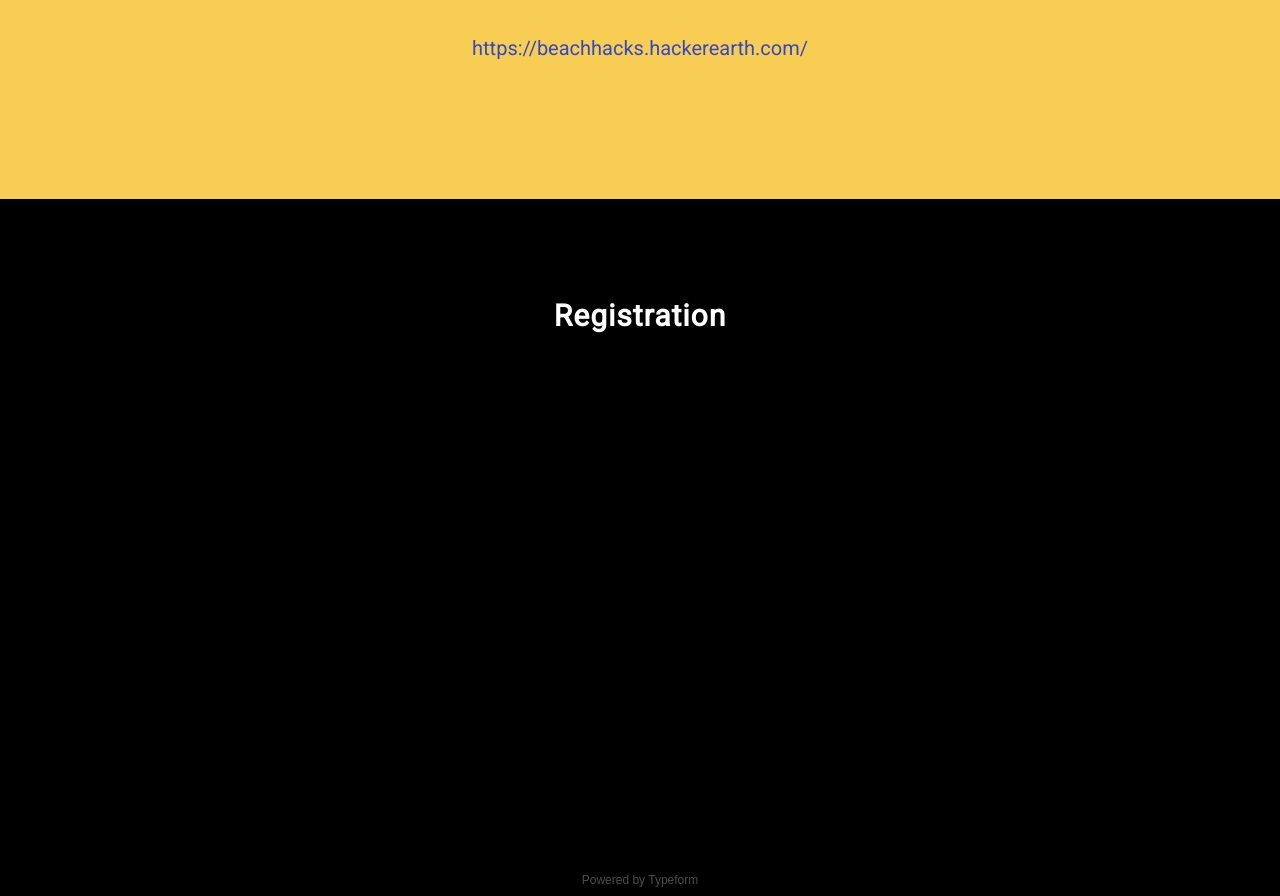
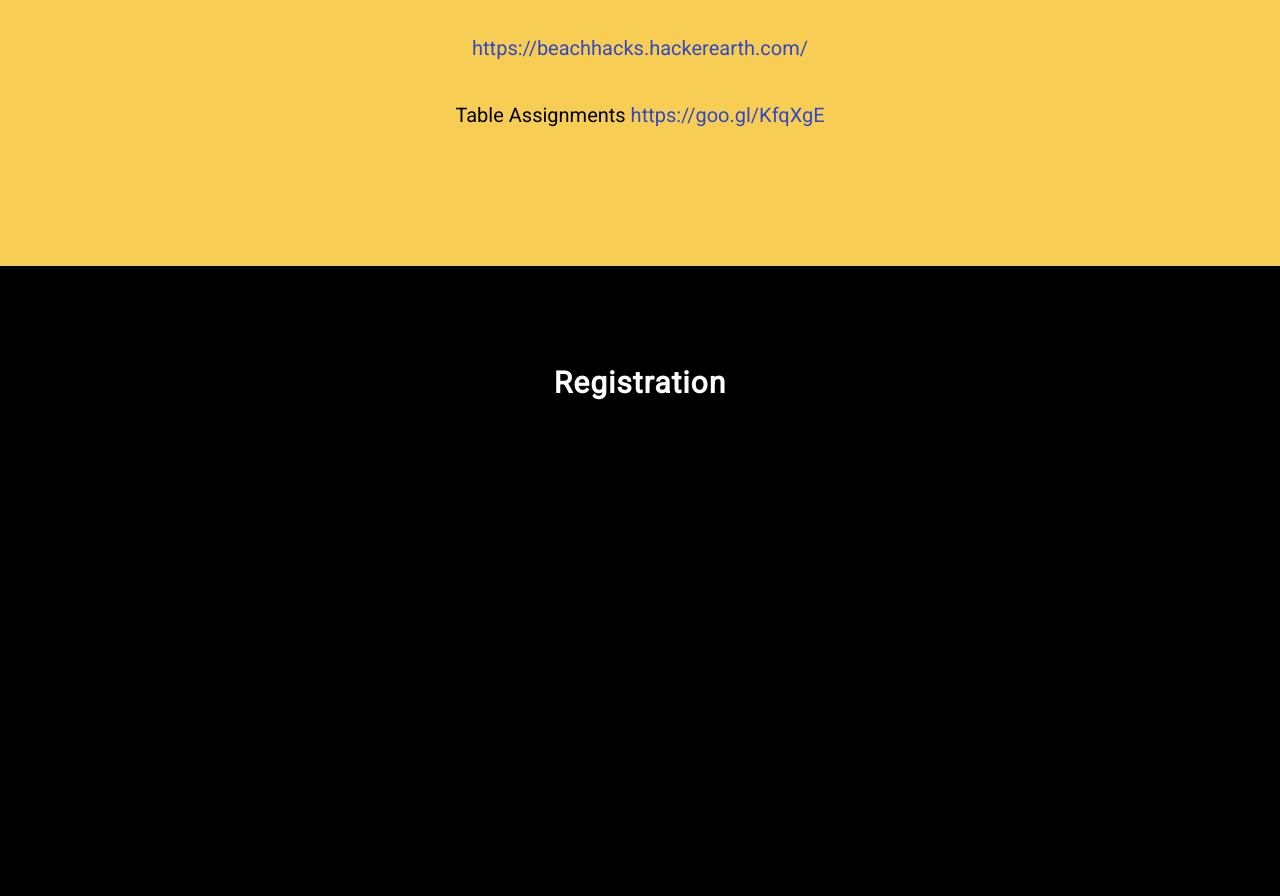
Before and after one commit to BeachHacks/BeachHacks-2018, a plain HTML site: page index.html in a window 1280 px wide. Shown: the part 4827-5723 px from the top of the page. Drawn offline with Linux system fonts and the light colour scheme; a script that the page names is missing.

Commit message:
Add table assignments

```diff
--- a/index.html
+++ b/index.html
@@ -204,6 +204,7 @@
                          <h4>Submissions and Judging</h4>
                              <div class="col-md-12">
                                   <p><a href="https://beachhacks.hackerearth.com/" target="_blank"  id="link">https://beachhacks.hackerearth.com/</a></p>
+                                  <p>Table Assignments <a href="https://goo.gl/KfqXgE" target="_blank"  id="link">https://goo.gl/KfqXgE</a><p/>
                             </div>
                     </div>
                 </div>
```
